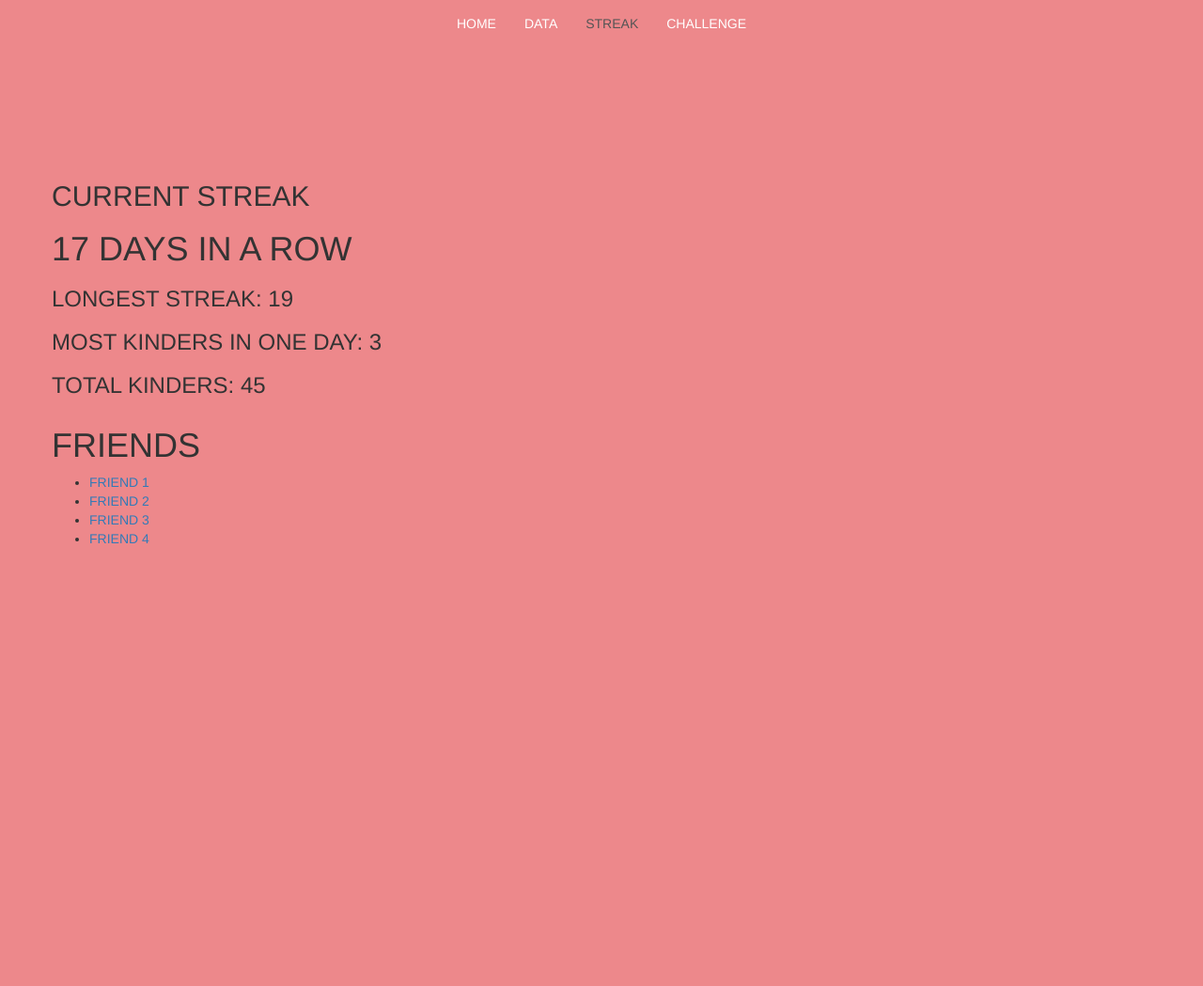
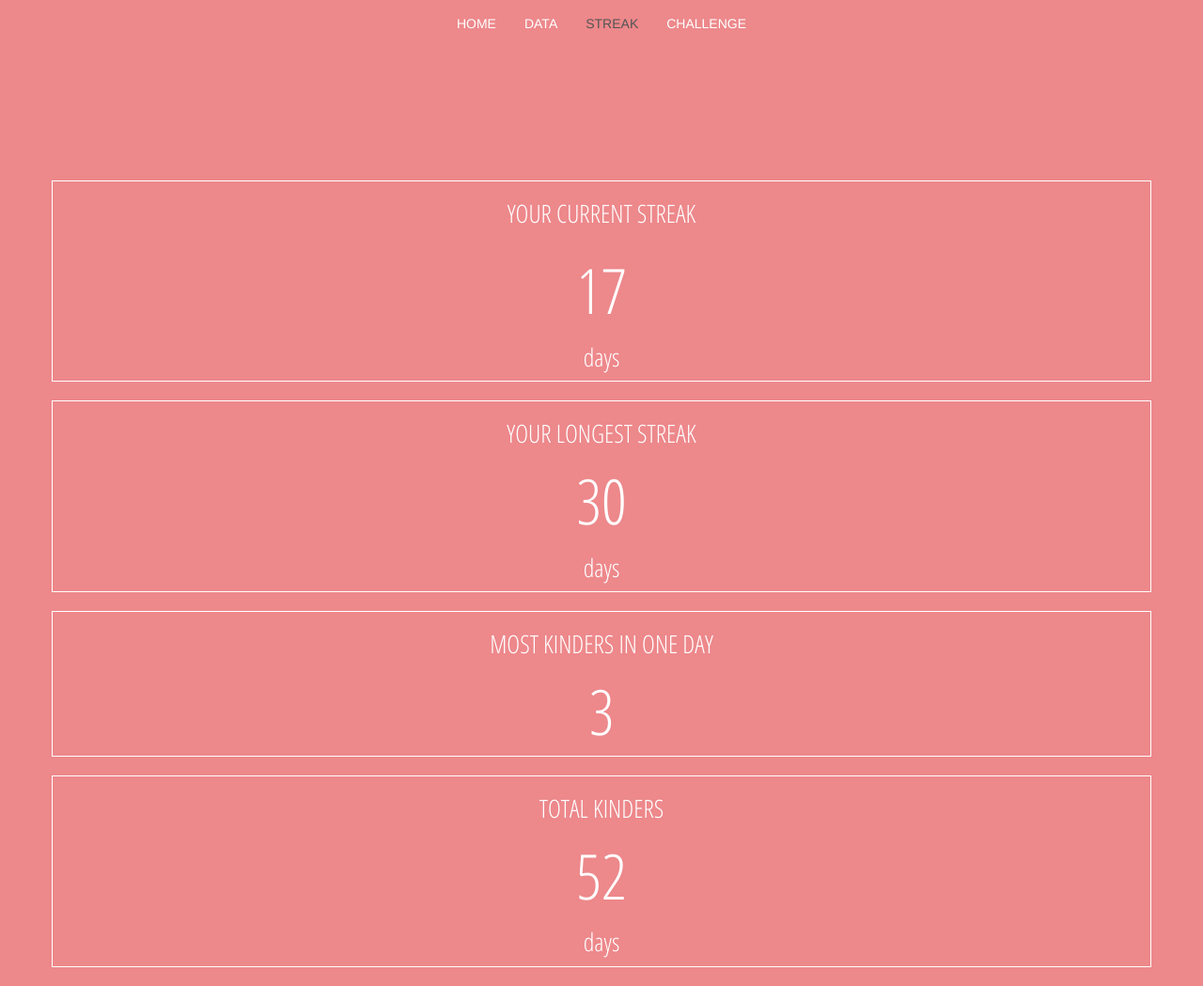
Before and after one commit to cleestofuh/Kinder, a PHP site: page /streak.html in a window 1280 px wide. Shown: the whole page at 94% size. Before the commit the page ends 578 px from the top, so only its background shows below. Run offline with PHP 8.4, Linux system fonts and the light colour scheme.

Commit message:
changed streaks page

```diff
--- a/css/style.css
+++ b/css/style.css
@@ -42,6 +42,24 @@ body {
   text-align: center;
 }
 
+.homestreak {
+  font-family: 'Open Sans Condensed', sans-serif;
+  color: #fff;
+  text-align: center;
+  font-size: 20pt;
+}
+
+.num {
+  font-family: 'Open Sans Condensed', sans-serif;
+  color: #fff;
+  text-align: center;
+  font-size: 50pt;
+}
+
+.boxed{
+  border: 1px solid white;
+}
+
 .btn {
   margin: 20px;
   background-color: #ED888B;
@@ -67,7 +85,3 @@ p {
 .vertical-align {
   margin-top: 10%;
 }
-
-#func {
-  height: 600px;
-}
--- a/streak.html
+++ b/streak.html
@@ -10,6 +10,7 @@
     <!-- FONTS -->
     <link href='https://fonts.googleapis.com/css?family=Open+Sans+Condensed:300' rel='stylesheet' type='text/css'>
     <link href='https://fonts.googleapis.com/css?family=Raleway:400,500,600,300,100' rel='stylesheet' type='text/css'>
+
 
     <!-- Custom CSS -->
     <link rel="stylesheet" href="css/style.css" type="text/css">
@@ -46,13 +47,34 @@
     <div class="container">
       <div class="row">
         <div class="vertical-align">
-          <h2>CURRENT STREAK</h2>
-          <h1>17 DAYS IN A ROW</h1>
-          <h3>LONGEST STREAK: 19</h3>
-          <h3>MOST KINDERS IN ONE DAY: 3</h3>
-          <h3>TOTAL KINDERS: 45</h3>
+        <div class="boxed">
+          <div class="row">
+             <h3 class="homestreak animated fadeInDown">YOUR CURRENT STREAK</h3>
+          </div>
+            <h1 class="num">17</h1>
+            <h3 class="homestreak"> days </h3>
+        </div>
+        <h1></h1>
+        <div class="boxed">
+          <h3 class="homestreak"> YOUR LONGEST STREAK </h3>
+          <h1 class="num">30</h1>
+          <h3 class="homestreak">days</h3>
+        </div>
+        <h1></h1>
+        <div class="boxed">
+          <h3 class="homestreak"> MOST KINDERS IN ONE DAY </h3>
+          <h1 class="num">3</h1>
+        </div>
+        <h1></h1>
+        <div class="boxed">
+          <h3 class="homestreak"> TOTAL KINDERS</h3>
+          <h1 class="num">52</h1>
+          <h3 class="homestreak">days</h3>
+        </div>
+        <h1></h1>
         </div>
       </div>
+      <!--
       <div class="row">
         <h1>FRIENDS</h1>
         <ul>
@@ -63,6 +85,7 @@
         </ul>
       </div>
     </div>
+    -->
 
     <script src="https://ajax.googleapis.com/ajax/libs/jquery/1.12.0/jquery.min.js"></script>
     <script src="js/bootstrap.min.js"></script>
```
